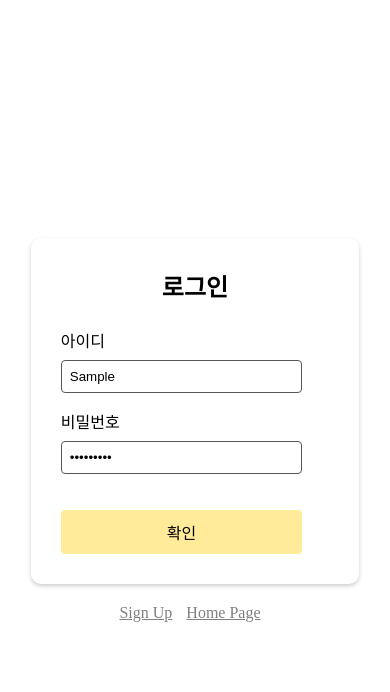
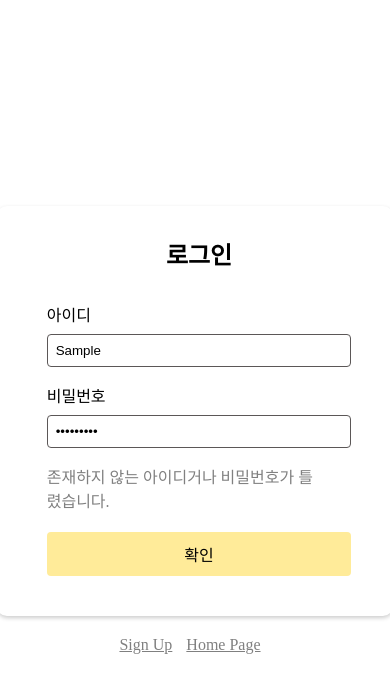
Before and after one commit to joon3040/noona17jo, a plain HTML site: page login/login.html in a window 390 px wide. Both pictures are taken after typing "Sample", "Sample123" into the empty fields and a click on the button "확인". Drawn offline with Linux system fonts and the light colour scheme.

Commit message:
login update

```diff
--- a/login/login.css
+++ b/login/login.css
@@ -10,12 +10,14 @@ body {
 }
 
 #sign-up-form {
+  width: 20%;
   box-shadow: rgba(0, 0, 0, 0.2) 0px 2px 4px;
   border-radius: 10px;
   padding: 30px;
   margin-bottom: 20px;
 }
 #login-form {
+  width: 20%;
   box-shadow: rgba(0, 0, 0, 0.2) 0px 2px 4px;
   border-radius: 10px;
   padding: 30px;
@@ -23,7 +25,7 @@ body {
 }
 fieldset {
   border: none;
-  padding: 0;
+  padding-left: 20px;
   margin: 0;
 }
 legend {
@@ -66,12 +68,10 @@ a:hover {
   color: rgb(255, 235, 153);
 }
 
-/* #last-box {
+#last-box {
   margin-top: 10px;
   padding: 50px;
   box-shadow: rgba(0, 0, 0, 0.2) 0px 2px 4px;
-  display: flex;
-  flex-direction: column;
 }
 #last-box button {
   width: 100px;
@@ -81,4 +81,19 @@ a:hover {
 #last-box button:last-child:hover {
   background-color: black;
   color: white;
-} */
+}
+
+@media (max-width: 600px) {
+  #sign-up-form,
+  #login-form {
+    width: 90%;
+  }
+  input,
+  button {
+    width: 100%;
+  }
+}
+.mismatch-message {
+  color: gray;
+  width: 90%;
+}
--- a/login/login.html
+++ b/login/login.html
@@ -20,6 +20,9 @@
           required
           minlength="6"
         />
+        <div class="mismatch-message hidden">
+          존재하지 않는 아이디거나 비밀번호가 틀렸습니다.
+        </div>
         <button>확인</button>
       </fieldset>
     </form>
--- a/login/login.js
+++ b/login/login.js
@@ -5,6 +5,7 @@ const signUpMove = document.getElementById('sign-up-move');
 const unregister = document.getElementById('unregister');
 const logout = document.getElementById('log-out');
 const lastBox = document.getElementById('last-box');
+const misMatchMessage = document.querySelector('.mismatch-message');
 
 const HIDDEN_CLASS = 'hidden';
 const USERID_KEY = 'userid';
@@ -49,7 +50,7 @@ const loginSubmit = (event) => {
   if (saveUserId == userIdValue && saveUserPassword == userPasswordValue) {
     window.location.href = HomePageURL;
   } else {
-    alert('존재하지 않는 아이디거나, 비밀번호가 틀렸습니다.');
+    misMatchMessage.classList.remove('hidden');
   }
 };
 
--- a/login/sign-up.js
+++ b/login/sign-up.js
@@ -2,6 +2,7 @@ const signUpForm = document.getElementById('sign-up-form');
 const userID = document.getElementById('user-id');
 const userPassword = document.getElementById('user-password');
 const userPasswordRe = document.getElementById('password-re');
+const misMatchMessage = document.querySelector('.mismatch-message');
 
 // 회원 가입 폼
 const signUpSubmit = (event) => {
@@ -12,7 +13,7 @@ const signUpSubmit = (event) => {
   localStorage.setItem('islogin', 'true');
 
   if (userPasswordValue !== userPasswordReValue) {
-    alert('비밀번호가 일치하지 않습니다. 다시 입력해주세요');
+    misMatchMessage.classList.remove('hidden');
     return;
   }
 
```
Also changed, not shown: login/sign-up.html (+3 -0 lines).
